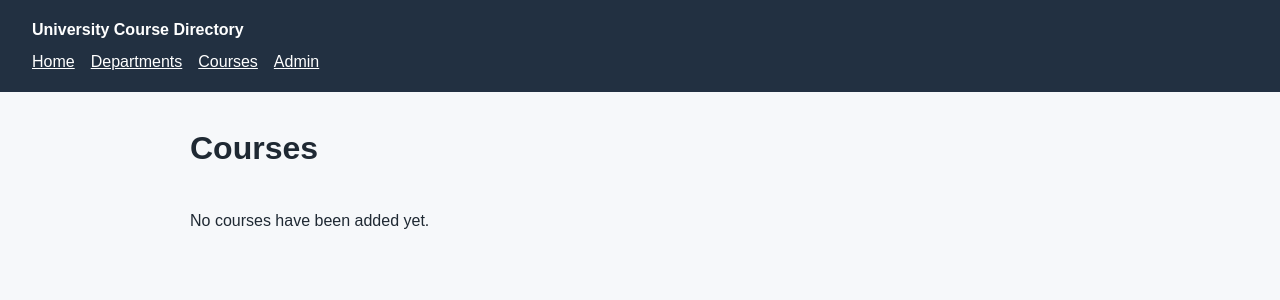
After one commit to Nnamdi-U/django-mvt-assignment, a Django app: page /courses/ in a window 1280 px wide. The commit adds this page. Shown: the top 300 px of the page. Run offline with Django 4.2, Linux system fonts and the light colour scheme; data that the repository does not hold is empty.

Commit message:
Add course list page

```diff
--- a/courses/urls.py
+++ b/courses/urls.py
@@ -3,5 +3,6 @@ from django.urls import path
 from . import views
 
 urlpatterns = [
+    path("", views.course_list, name="course_list"),
     path("<int:course_id>/", views.course_detail, name="course_detail"),
 ]
--- a/courses/views.py
+++ b/courses/views.py
@@ -3,6 +3,11 @@ from django.shortcuts import get_object_or_404, render
 from .models import Course
 
 
+def course_list(request):
+    courses = Course.objects.select_related("department").all().order_by("course_code")
+    return render(request, "courses/course_list.html", {"courses": courses})
+
+
 def course_detail(request, course_id):
     course = get_object_or_404(Course, id=course_id)
     return render(request, "courses/course_detail.html", {"course": course})
--- a/templates/base.html
+++ b/templates/base.html
@@ -62,6 +62,7 @@
     <nav>
       <a href="{% url 'home' %}">Home</a>
       <a href="{% url 'department_list' %}">Departments</a>
+      <a href="{% url 'course_list' %}">Courses</a>
       <a href="/admin/">Admin</a>
     </nav>
   </header>
--- /dev/null
+++ b/templates/courses/course_list.html
@@ -0,0 +1,21 @@
+{% extends "base.html" %}
+
+{% block title %}Courses | University Course Directory{% endblock %}
+
+{% block content %}
+  <h1>Courses</h1>
+
+  <div class="list">
+    {% for course in courses %}
+      <section class="item">
+        <h2>{{ course.course_code }} - {{ course.title }}</h2>
+        <p class="muted">
+          {{ course.department.name }} · {{ course.credits }} credits · level {{ course.level }}
+        </p>
+        <a href="{% url 'course_detail' course.id %}">View course details</a>
+      </section>
+    {% empty %}
+      <p>No courses have been added yet.</p>
+    {% endfor %}
+  </div>
+{% endblock %}
--- a/templates/home.html
+++ b/templates/home.html
@@ -9,8 +9,7 @@
     courses that belong to each department.
   </p>
   <p>
-    Start with the <a href="{% url 'department_list' %}">Departments page</a>.
-    Course detail pages are linked from each department detail page after you add
-    course records in the admin panel.
+    Start with the <a href="{% url 'department_list' %}">Departments page</a>
+    or view the <a href="{% url 'course_list' %}">Courses page</a>.
   </p>
 {% endblock %}
```
Also changed, not shown: README.md.
